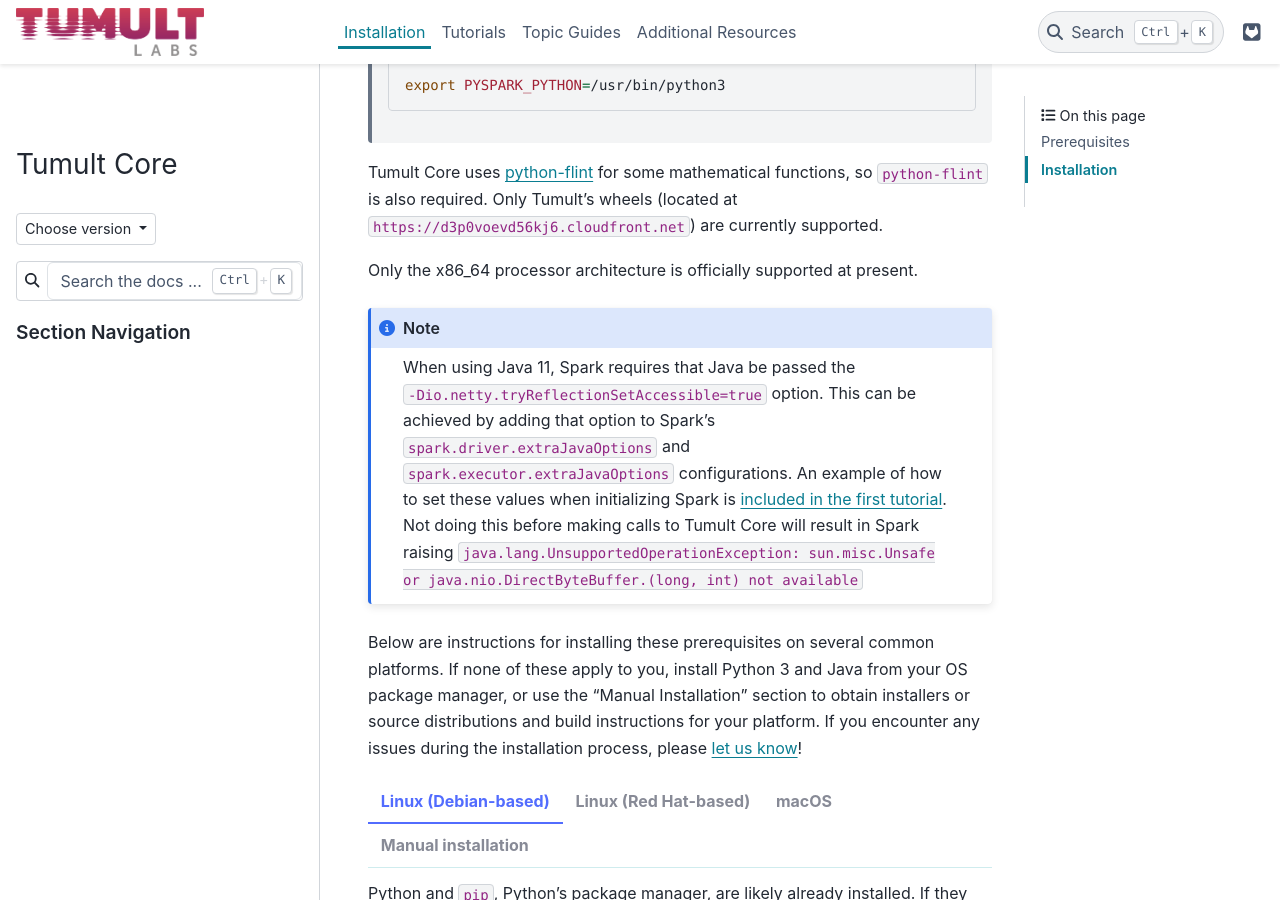
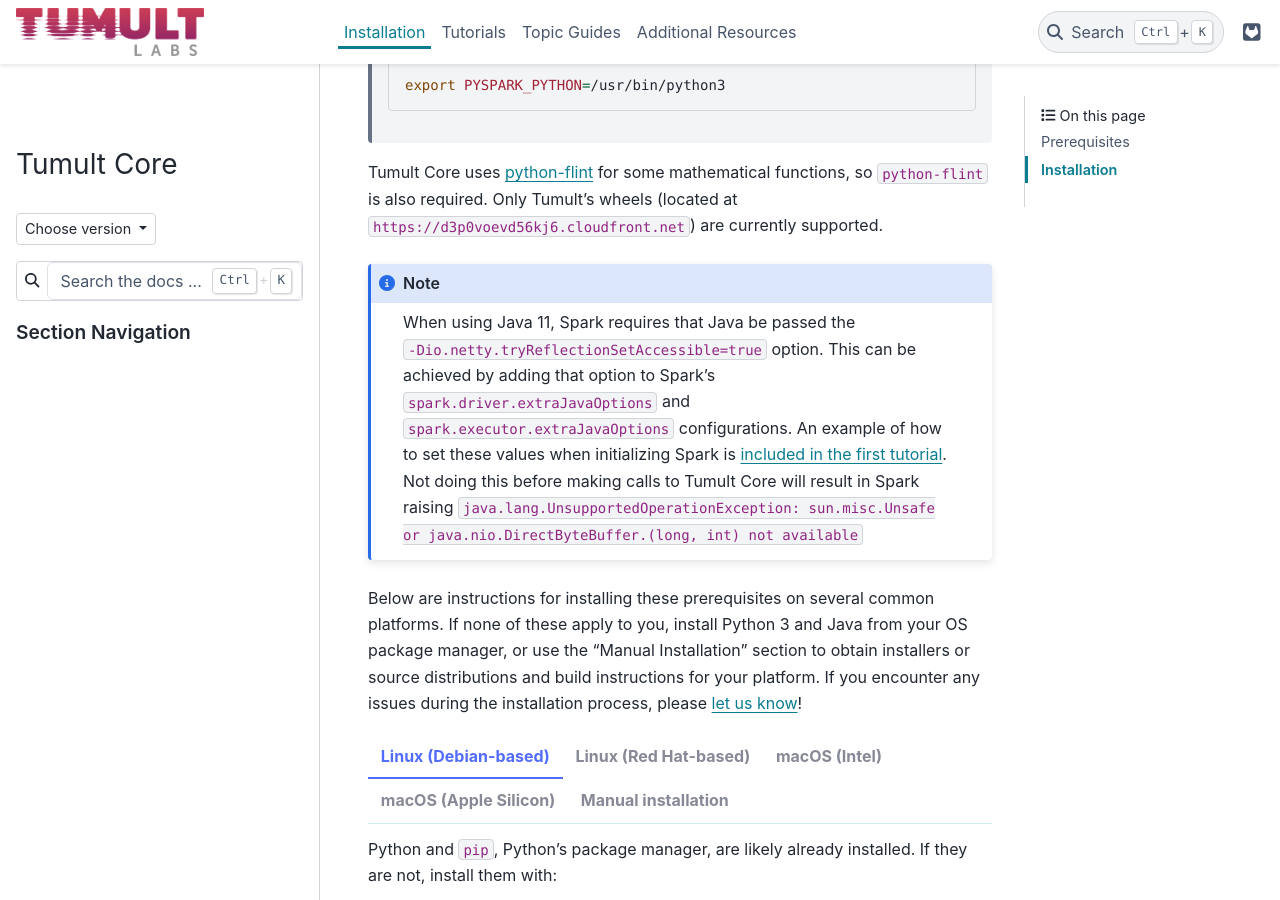
Before and after one commit to opendp/tumult-core, a Sphinx documentation site: the page built from doc/installation.rst, in a window 1280 px wide and 900 px high, scrolled down 519 px. Built offline with Sphinx 7.4.7 and the PyData theme 0.15.4, drawn with Linux system fonts in a browser that asks for light colours; pages that are not in the unit, such as notebooks, are missing from menus; some of the changed lines change nothing that is shown.

Commit message:
Update installation instructions for M1 macs
Adds new tab with installation instructions for m1 macs

tumult#1488

```diff
--- a/doc/installation.rst
+++ b/doc/installation.rst
@@ -27,8 +27,6 @@
 Only Tumult's wheels (located at ``https://d3p0voevd56kj6.cloudfront.net``) are
 currently supported.
 
-
-Only the x86_64 processor architecture is officially supported at present.
 
 .. note::
     When using Java 11, Spark requires that Java be passed the ``-Dio.netty.tryReflectionSetAccessible=true`` option.
@@ -88,7 +86,7 @@
       pip3 install -i https://d3p0voevd56kj6.cloudfront.net python-flint
 
 
-.. tabbed:: macOS
+.. tabbed:: macOS (Intel)
 
     The below instructions assume the use of `Homebrew <https://brew.sh/>`__ for managing packages.
     If you do not wish to use Homebrew for this, use the "Manual Installation" instructions instead.
@@ -117,6 +115,40 @@
 
       pip3 install -i https://d3p0voevd56kj6.cloudfront.net python-flint
 
+.. tabbed:: macOS (Apple Silicon)
+
+    Since Python 3.7 is not supported on the Apple Silicon processor architecture, you will need to first install `Rosetta 2 <https://support.apple.com/en-us/HT211861>`__ and the x86_64 version of HomeBrew.
+
+    If you do not already have Rosetta 2, it can be installed with:
+
+    .. code-block:: bash
+
+        softwareupdate --install-rosetta
+
+    The x86_64 version of Homebrew can be installed with:
+
+    .. code-block:: bash
+
+        arch -x86_64 /bin/bash -c "$(curl -fsSL https://raw.githubusercontent.com/Homebrew/install/master/install.sh)"
+
+    Now, you can install Python 3.7 with:
+
+    .. code-block:: bash
+
+        arch -x86_64 /usr/local/bin/brew install python@3.7
+
+    And Java may be installed with:
+
+    .. code-block:: bash
+
+       arch -x86_64 /usr/local/bin/brew install python@3.7
+
+   Then install python-flint with
+
+   .. code-block:: bash
+
+      pip3 install -i https://d3p0voevd56kj6.cloudfront.net python-flint
+
 
 .. tabbed:: Manual installation
 
@@ -128,7 +160,7 @@
     ..
         TODO(#1845): Remove this section once Windows support is added.
 
-    .. attention:: If you are installing on a Windows machine, please install `python-flint <https://fredrikj.net/python-flint/>`__ (see `instructions <https://github.com/fredrik-johansson/python-flint/#installation>`__) before installing Tumult Core.
+    .. attention:: If you are installing on a Windows machine, please install `python-flint <https://fredrikj.net/python-flint/>`__ (following `these instructions <https://github.com/fredrik-johansson/python-flint/#installation>`__) before installing Tumult Core.
 
 
 
```
